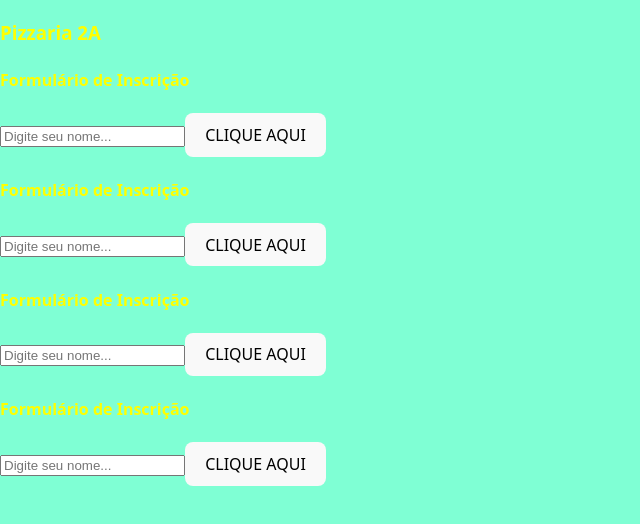
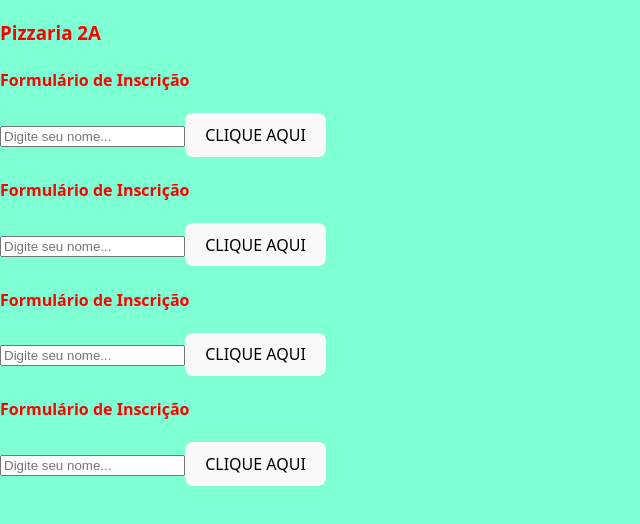
Before and after one commit to JotaVitorSilva/pizzaria2a2025, a React (Vite) app: page / in a window 1280 px wide. Shown: the top 524 px of the page, without its empty margins (0-640 px from the left). Built offline with nearby package versions, Linux system fonts and the light colour scheme.

Commit message:
vercel alterações

```diff
--- a/src/index.css
+++ b/src/index.css
@@ -29,7 +29,7 @@ body {
   min-width: 320px;
   min-height: 100vh;
   background-color: aquamarine;
-  color: yellow;
+  color: red;
 }
 
 h1 {
```
